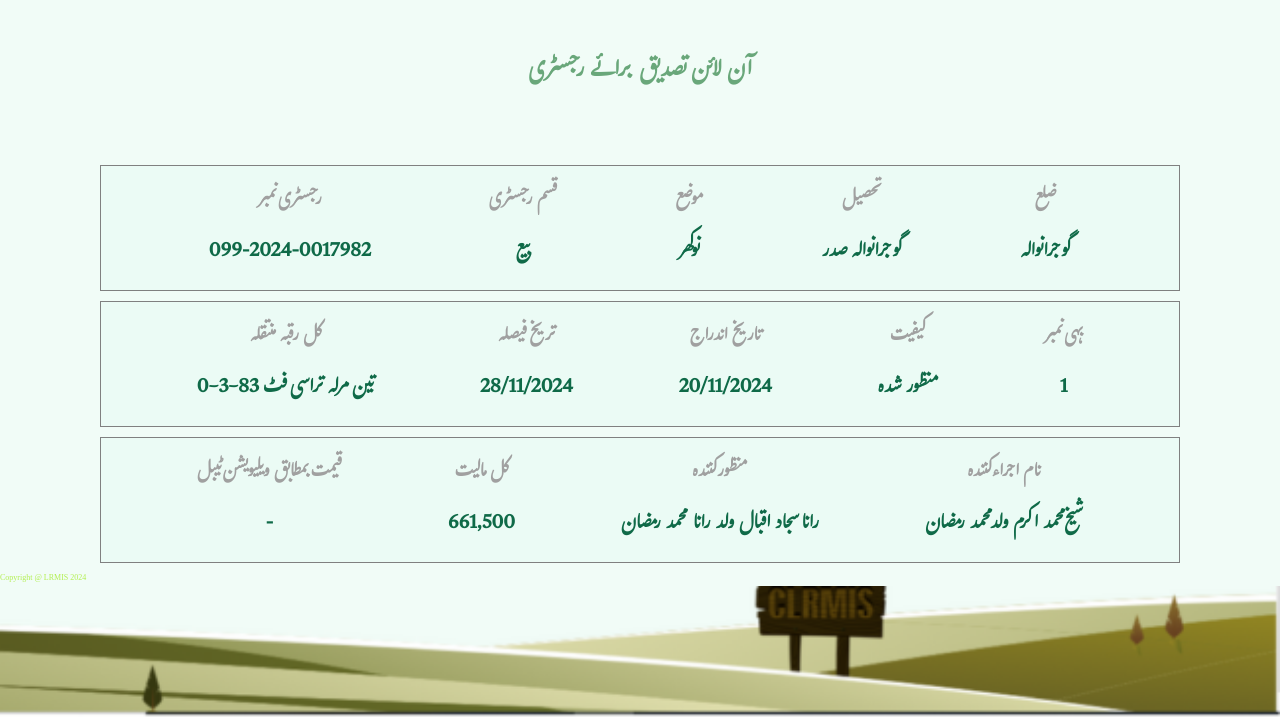
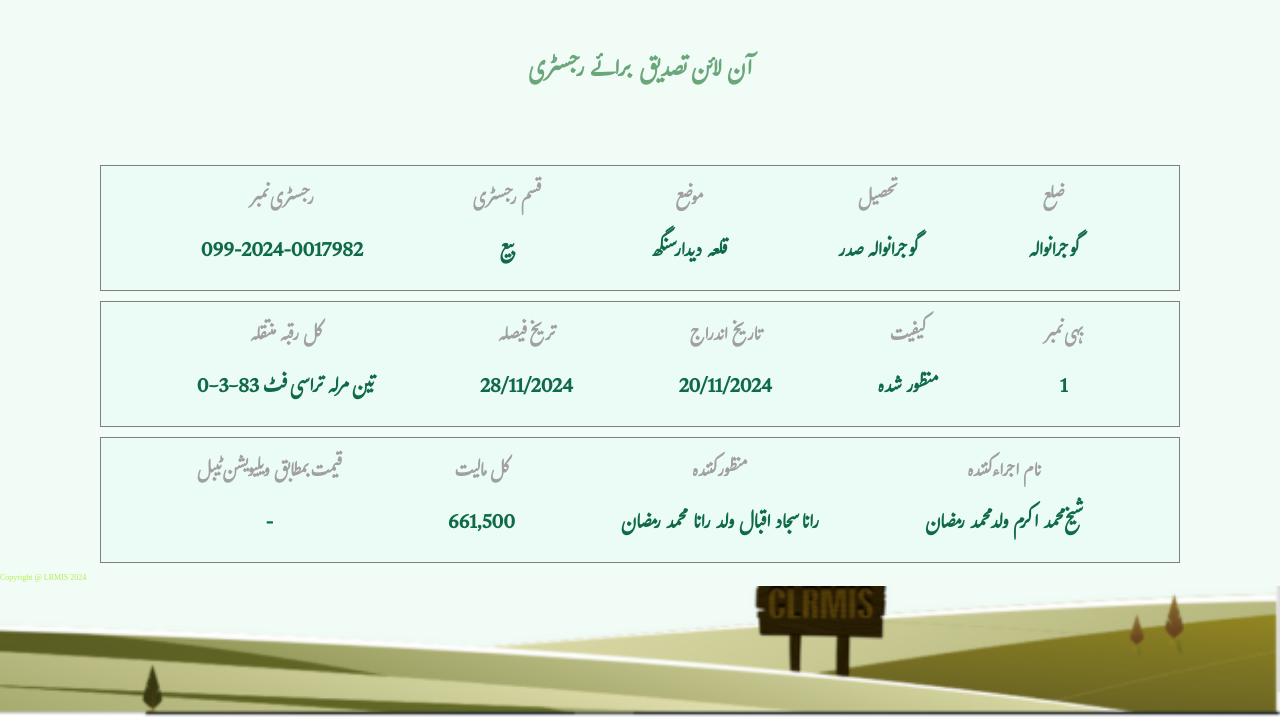
Before and after one commit to punjabzameen/Punjab30, a plain HTML site: page index.html in a window 1280 px wide. Shown: the part 80-800 px from the top of the page. Drawn offline with Linux system fonts and the light colour scheme.

Commit message:
Update index.html

```diff
--- a/index.html
+++ b/index.html
@@ -42,7 +42,7 @@
             <div class="item text3">
                 <h3>موضع
                 </h3>
-                <p>نوکھر
+                <p>قلعہ دیدار سنگھ
                 </p>
             </div>
             <div class="item text4">
```
